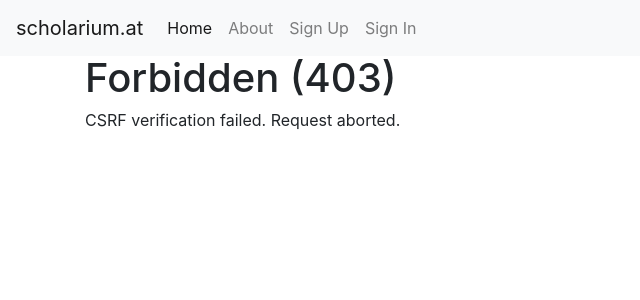
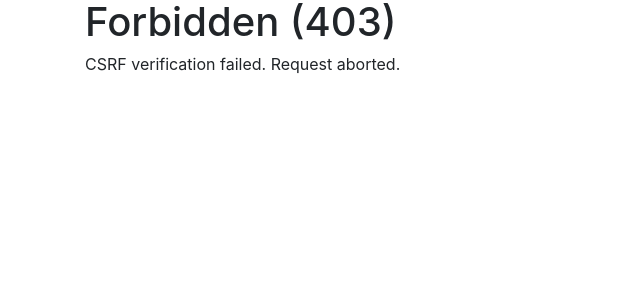
Before and after one commit to valuehack/scholariumat, a Django app: template scholariumat/templates/403_csrf.html in a window 1280 px wide. Shown: the top 300 px of the page, without its empty margins (0-640 px from the left). Run offline with Django 3.2, Linux system fonts and the light colour scheme; the template is opened without the code that fills it, so the values that code supplies are empty; some libraries are stand-ins or nearby versions.

Commit message:
heroku reverse_match fix

```diff
--- a/scholariumat/templates/base.html
+++ b/scholariumat/templates/base.html
@@ -33,46 +33,6 @@
   </head>
 
   <body>
-
-    <div class="m-b-1">
-      <nav class="navbar navbar-expand-md navbar-light bg-light">
-        <button class="navbar-toggler navbar-toggler-right" type="button" data-toggle="collapse" data-target="#navbarSupportedContent" aria-controls="navbarSupportedContent" aria-expanded="false" aria-label="Toggle navigation">
-          <span class="navbar-toggler-icon"></span>
-        </button>
-        <a class="navbar-brand" href="{% url 'home' %}">scholarium.at</a>
-
-        <div class="collapse navbar-collapse" id="navbarSupportedContent">
-          <ul class="navbar-nav mr-auto">
-            <li class="nav-item active">
-              <a class="nav-link" href="{% url 'home' %}">Home <span class="sr-only">(current)</span></a>
-            </li>
-            <li class="nav-item">
-              <a class="nav-link" href="{% url 'about' %}">About</a>
-            </li>
-            {% if request.user.is_authenticated %}
-              <li class="nav-item">
-                {# URL provided by django-allauth/account/urls.py #}
-                <a class="nav-link" href="{% url 'users:detail' request.user.username  %}">{% trans "My Profile" %}</a>
-              </li>
-              <li class="nav-item">
-                {# URL provided by django-allauth/account/urls.py #}
-                <a class="nav-link" href="{% url 'account_logout' %}">{% trans "Sign Out" %}</a>
-              </li>
-            {% else %}
-              <li class="nav-item">
-                {# URL provided by django-allauth/account/urls.py #}
-                <a id="sign-up-link" class="nav-link" href="{% url 'account_signup' %}">{% trans "Sign Up" %}</a>
-              </li>
-              <li class="nav-item">
-                {# URL provided by django-allauth/account/urls.py #}
-                <a id="log-in-link" class="nav-link" href="{% url 'account_login' %}">{% trans "Sign In" %}</a>
-              </li>
-            {% endif %}
-          </ul>
-        </div>
-      </nav>
-
-    </div>
 
     <div class="container">
 
```
